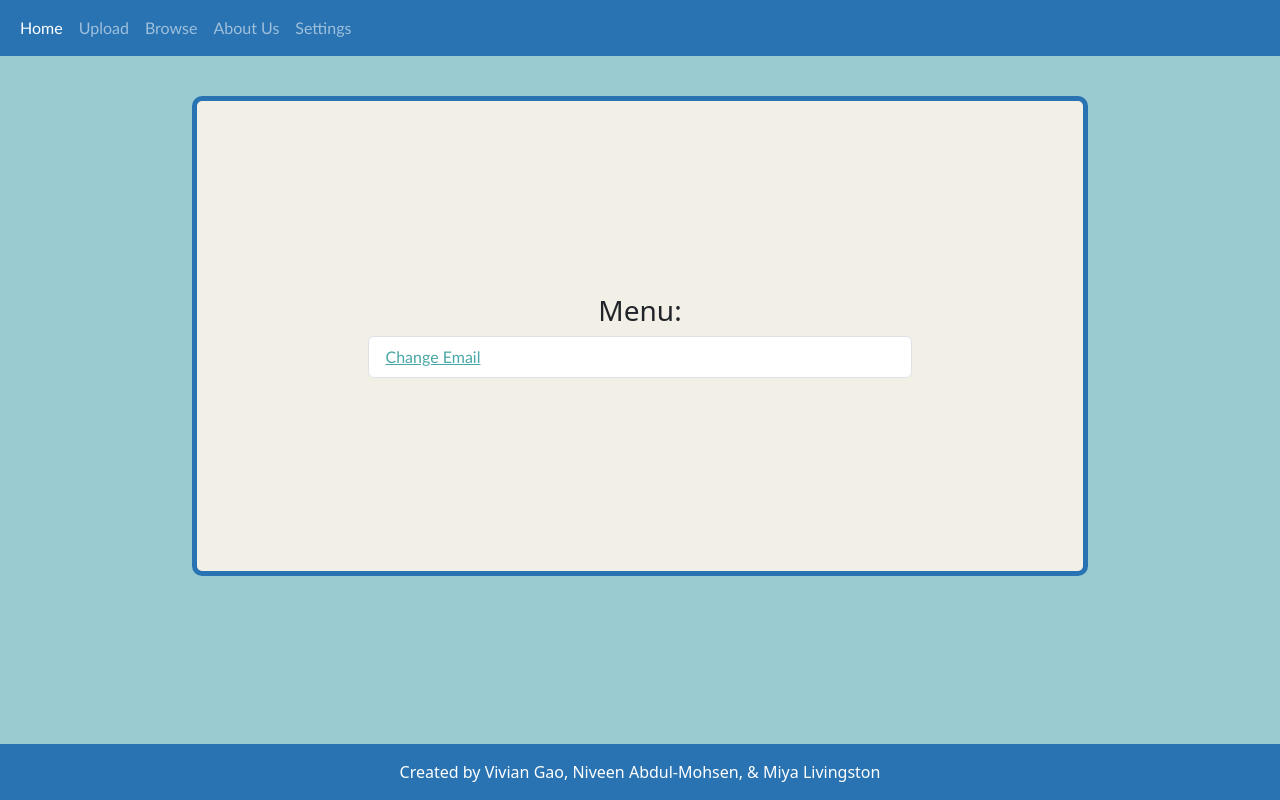
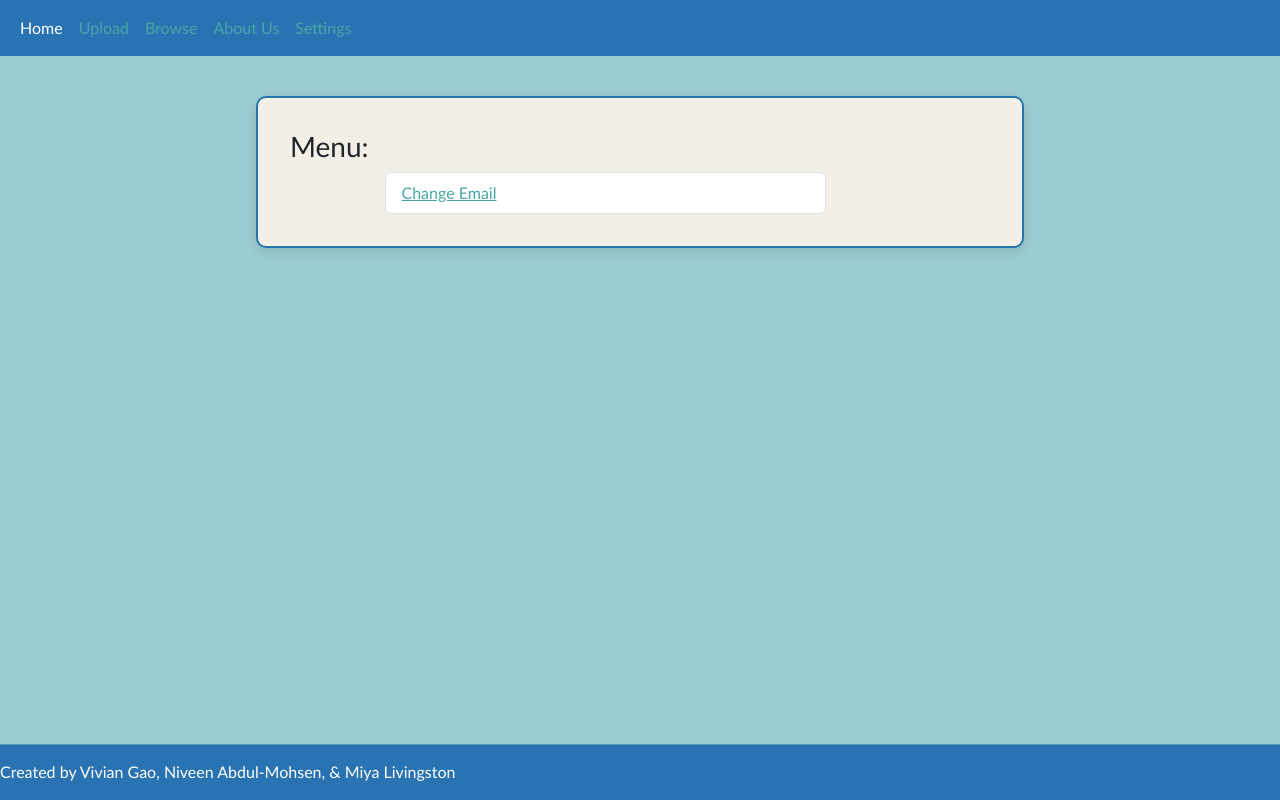
Before and after one commit to vi4849/ada-city, a Django app: page /browse/ in a window 1280 px wide. Run offline with Django 5.2, Linux system fonts and the light colour scheme; some libraries are stand-ins or nearby versions.

Commit message:
added ability to change font size and updated css

```diff
--- a/ada_app/static/ada_app/css/base_style.css
+++ b/ada_app/static/ada_app/css/base_style.css
@@ -1,31 +1,3 @@
-:root {
-    --color1: #F2EFE7;
-    --color2: #9ACBD0;
-    --color3: #48A6A7;
-    --color4: #2973B2;
-}
-
-
-.container{
-    margin-top:5vh;
-    width: 70vw;
-    height: 60vh;
-
-    border: solid thick var(--color4);
-    border-radius:10px;
-    background-color:var(--color1);
-
-    display:flex;
-    justify-content: center;
-    align-items: center;
-    flex-direction: column;
-}
-
-.container > h2,a{
-    text-align:center;
-    font-family: "Trebuchet MS", "Georgia", sans-serif;
-}
-
 a{
     color: var(--color3);
 }
@@ -44,18 +16,104 @@ a{
     color:white;
 }
 
-body{
-    background-color:var(--color2);
+:root {
+    --color1: #F2EFE7; /* Background color for containers */
+    --color2: #9ACBD0; /* Page background color */
+    --color3: #48A6A7; /* Accent color for links and buttons */
+    --color4: #2973B2; /* Primary color for borders and headers */
+    --font-size: 16px; /* Default font size */
+}
+
+body {
+    background-color: var(--color2);
+    font-family: "Trebuchet MS", "Georgia", sans-serif;
+    font-size: var(--font-size);
+    margin: 0;
+    padding: 0;
 }
 
 html, body {
-    height:100vh;
+    height: 100vh;
 }
 
-footer{
-    background-color:var(--color4);
-    position:sticky;
-    top:100vh;
+.container {
+    margin: 5vh auto;
+    width: 60%;
+    padding: 2rem;
+    border: 2px solid var(--color4);
+    border-radius: 10px;
+    background-color: var(--color1);
+    box-shadow: 0px 4px 8px rgba(0, 0, 0, 0.1); /* Subtle shadow for depth */
+}
+
+.container > h2 {
+    text-align: center;
+    font-size: 2rem;
+    color: var(--color4);
+    margin-bottom: 1.5rem;
+}
+
+label {
+    display: block;
+    font-size: 1rem;
+    margin-bottom: 0.5rem;
+}
+
+select {
+    width: 100%;
+    max-width: 300px;
+    padding: 0.5rem;
+    border-radius: 5px;
+    border: 1px solid var(--color3);
+    background-color: white;
+    font-size: 1rem;
+}
+
+.font-size-toggle {
+    display: flex;
+    justify-content: center;
+    gap: 1rem; /* Add spacing between buttons */
+    margin-top: 1.5rem;
+}
+
+button {
+    padding: 0.7rem 1.5rem;
+    font-size: 1rem;
+    border-radius: 5px;
+    border: none;
+    cursor: pointer;
+    background-color: var(--color3);
+    color: white;
+}
+
+button:hover {
+    background-color: var(--color4);
+}
+
+button.save-button {
+    margin-top: 2rem; /* Add spacing above the Save button */
+}
+
+footer {
+    background-color: var(--color4);
+    position: sticky;
+    top: 100vh;
     color:white;
-    justify-content: center;
 }
+
+.navbar {
+    background-color: var(--color4); /* Keep the navbar background */
+    color: var(--color1); /* Use a contrasting color for text */
+}
+
+.navbar a {
+    color: var(--color3); /* Adjust link color to make it visible */
+    text-decoration: none; /* Remove underline */
+    padding: 0.5rem 1rem; /* Add spacing for better readability */
+}
+
+.navbar a:hover {
+    color: var(--color4); /* Change link color on hover for interactivity */
+    background-color: var(--color2); /* Optional: Add a hover effect */
+    border-radius: 5px; /* Optional: Rounded corners on hover */
+}
--- a/ada_app/views.py
+++ b/ada_app/views.py
@@ -23,7 +23,10 @@ def update_settings(request):
     """Handle form submission for updating user preferences."""
     if request.method == "POST":
         color_scheme = request.POST.get("color_scheme")
-        # Save the preference in the session
+        font_size = request.POST.get("font_size")
+
+        # Save preferences in the session
         request.session["color_scheme"] = color_scheme
-    # Render the settings page again after saving preferences
-    return render(request, "ada_app/settings.html")
+        request.session["font_size"] = font_size
+
+        return redirect("ada_app:settings")  # Redirect back to settings page
--- a/templates/base.html
+++ b/templates/base.html
@@ -5,26 +5,62 @@
     <meta name="viewport"
           content="width=device-width, user-scalable=no, initial-scale=1.0, maximum-scale=1.0, minimum-scale=1.0">
     <meta http-equiv="X-UA-Compatible" content="ie=edge">
-    <title>{% block title %}ADA Accessibility App {% endblock %}</title>
+    <title>{% block title %}ADA Accessibility App{% endblock %}</title>
+
     {% load static %}
     {% load bootstrap5 %}
+
     {% bootstrap_css %}
     {% bootstrap_javascript %}
-    <link rel="stylesheet"
-      href="{% if request.session.color_scheme == 'colorblind' %}
-                {% static 'ada_app/css/colorblind.css' %}
-            {% else %}
-                {% static 'ada_app/css/base_style.css' %}
-            {% endif %}">
+
+    <!-- Dynamically load CSS based on color scheme -->
+    {% if request.session.color_scheme == 'colorblind' %}
+        <link rel="stylesheet" href="{% static 'ada_app/css/colorblind.css' %}">
+    {% else %}
+        <link rel="stylesheet" href="{% static 'ada_app/css/base_style.css' %}">
+    {% endif %}
 </head>
 <body>
 
+
+<!-- Include Navbar -->
 {% include 'navbar.html' %}
 
+<!-- Main Content Block -->
 {% block content %}
-
 {% endblock %}
 
+<!-- Include Footer -->
 {% include 'footer.html' %}
+
+<!-- Add JavaScript for Font Size Toggle -->
+<script>
+    function changeFontSize(size) {
+        let fontSize;
+
+        if (size === 'small') {
+            fontSize = '14px';
+        } else if (size === 'medium') {
+            fontSize = '16px';
+        } else if (size === 'large') {
+            fontSize = '18px';
+        }
+
+        // Apply the new font size to the root element
+        document.documentElement.style.setProperty('--font-size', fontSize);
+
+        // Optionally save the user's preference in local storage
+        localStorage.setItem('preferredFontSize', fontSize);
+    }
+
+    // Load the user's preferred font size on page load
+    document.addEventListener('DOMContentLoaded', () => {
+        const savedFontSize = localStorage.getItem('preferredFontSize');
+        if (savedFontSize) {
+            document.documentElement.style.setProperty('--font-size', savedFontSize);
+        }
+    });
+</script>
+
 </body>
 </html>
```
Also changed, not shown: ada_app/static/ada_app/css/colorblind.css (+87 -46 lines), ada_app/templates/ada_app/settings.html (+7 -1 lines), db.sqlite3.
